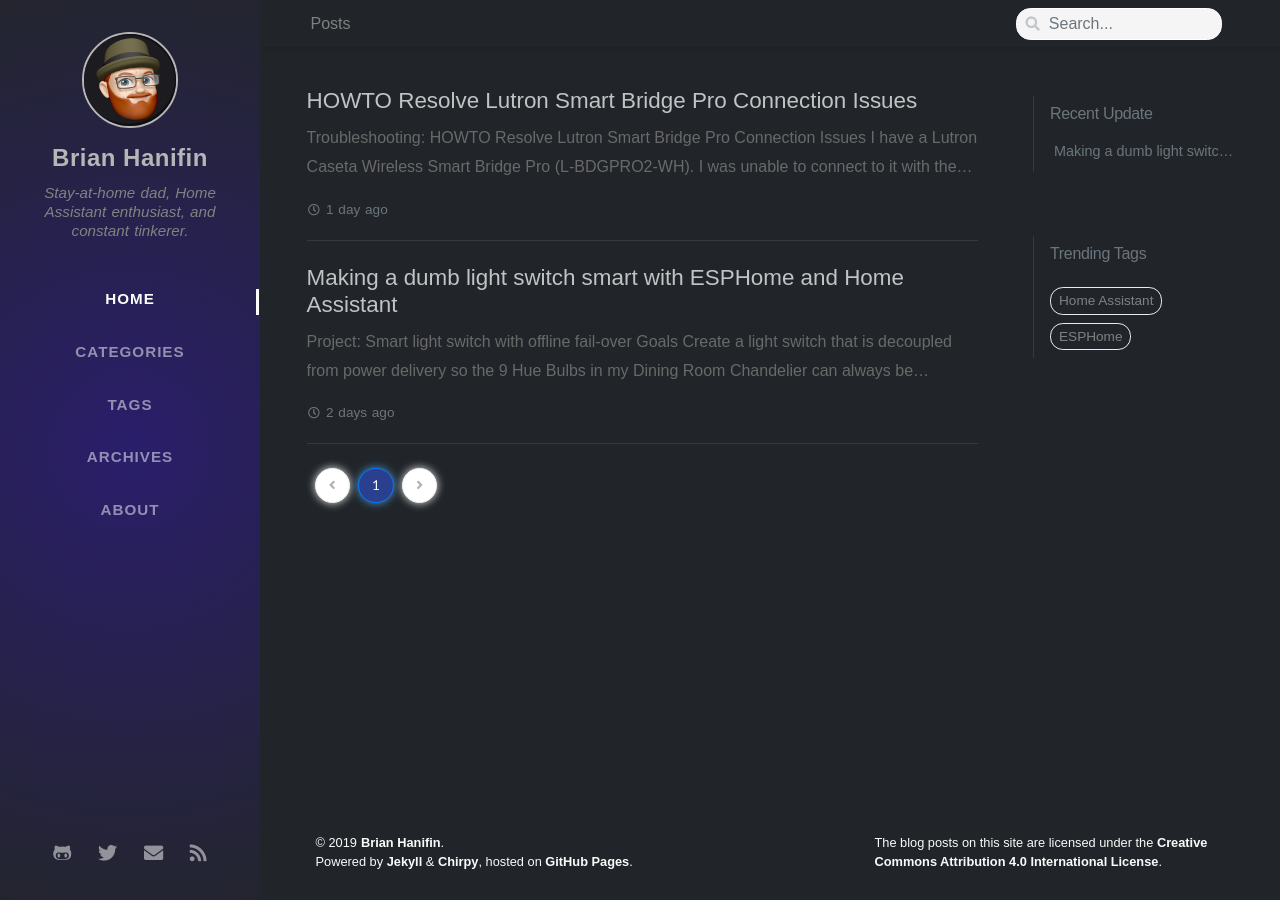
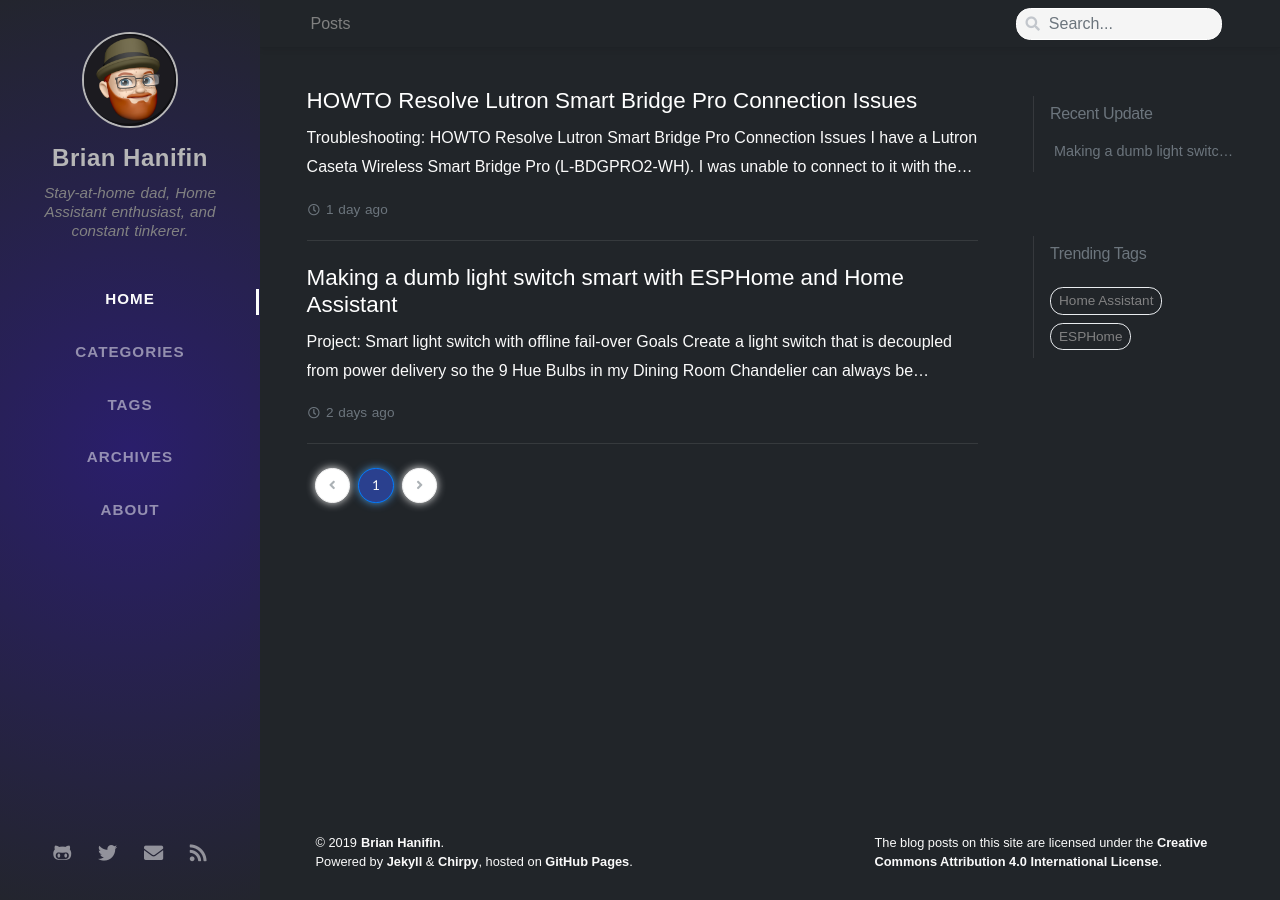
Before and after one commit to brianhanifin/brianhanifin.com, a Jekyll site: the page built from index.html, in a window 1280 px wide. Built offline with Jekyll 4.4.1, drawn with Linux system fonts in a browser that asks for light colours; nearby versions of some CDN libraries; some web fonts are replaced; the list of posts is cut into pages by our own code.

Commit message:
dark mode: more theme adjustments

```diff
--- a/assets/css/archives.scss
+++ b/assets/css/archives.scss
@@ -16,8 +16,9 @@
 }
 
 #archives li:nth-child(odd) {
-  background-color: #fff;
-  background-image: linear-gradient(to left, #fff, #fbfbfb, #fbfbfb, #fbfbfb, #fff);
+  // background-color: #fff;
+  background-color: rgb(42, 30, 107);
+  //background-image: linear-gradient(to left, #fff, #fbfbfb, #fbfbfb, #fbfbfb, #fff);
 }
 
 #archives li>div {
--- a/assets/css/categories.scss
+++ b/assets/css/categories.scss
@@ -7,6 +7,7 @@
 */
 
 .categories {
+  background-color: rgb(42, 30, 107);
   margin-bottom: 2rem;
 }
 
@@ -16,7 +17,7 @@
 
 .categories .card-header>span>i:first-child,
 .categories .list-group-item>i {
-  color: gray;
+  //color: gray;
 }
 
 .categories .list-group-item {
--- a/assets/css/home.scss
+++ b/assets/css/home.scss
@@ -39,7 +39,7 @@
 .post-preview .post-content {
   margin-top: .6rem;
   margin-bottom: .6rem;
-  color: dimgray;
+  // color: dimgray;
 }
 
 /* Make preview shorter in Home page*/
--- a/assets/css/main.scss
+++ b/assets/css/main.scss
@@ -621,7 +621,7 @@
 #archives a,
 #search-results a {
   // color: #2a408e;
-  color: #c1c3c5;
+  color: #fff;
 }
 
 .categories a,
```
Also changed, not shown: assets/css/category-tag.scss (line endings or trailing spaces).
